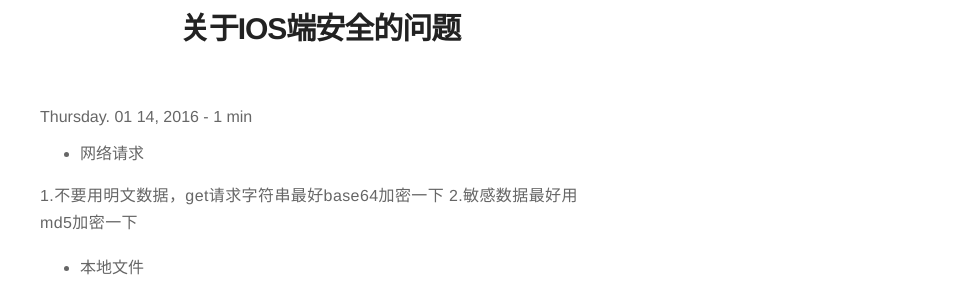
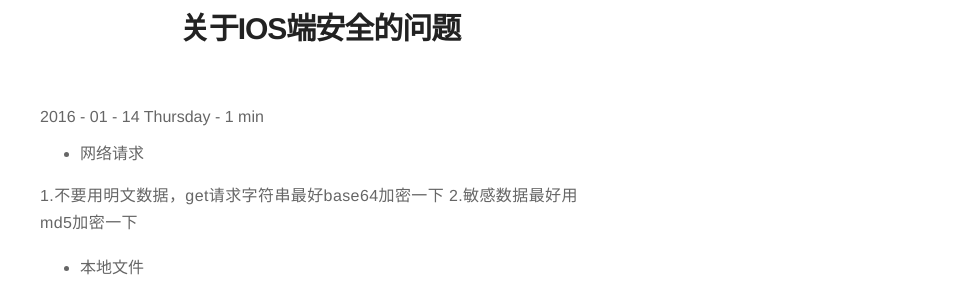
Before and after one commit to wangliangDev/wangliangDev.github.io, a Jekyll site: the page built from _posts/2016-01-14-simple.md, in a window 1280 px wide. Shown: the part 121-420 px from the top of the page, without its empty margins (320-1280 px from the left). Built offline with Jekyll 4.4.1, drawn with Linux system fonts in a browser that asks for light colours; comment, search, counter and statistics services are not loaded.

Commit message:
adfa
afaf

```diff
--- a/_layouts/post.html
+++ b/_layouts/post.html
@@ -9,7 +9,7 @@
 <h1 class="title">{{ page.title }}</h1>
 
 <span class="date">
-    <time datetime="{{ page.date | date:"%d-%m-%Y" }}">{{ page.date | date: "%A. %m %d, %Y" }}</time>
+    <time datetime="{{ page.date | date:"%Y-%m-%d" }}">{{ page.date | date: "%Y - %m - %d  %A" }}</time>
     {% if site.read-time %} - {% include read-time.html %}{% endif %}
 </span>
 
```
